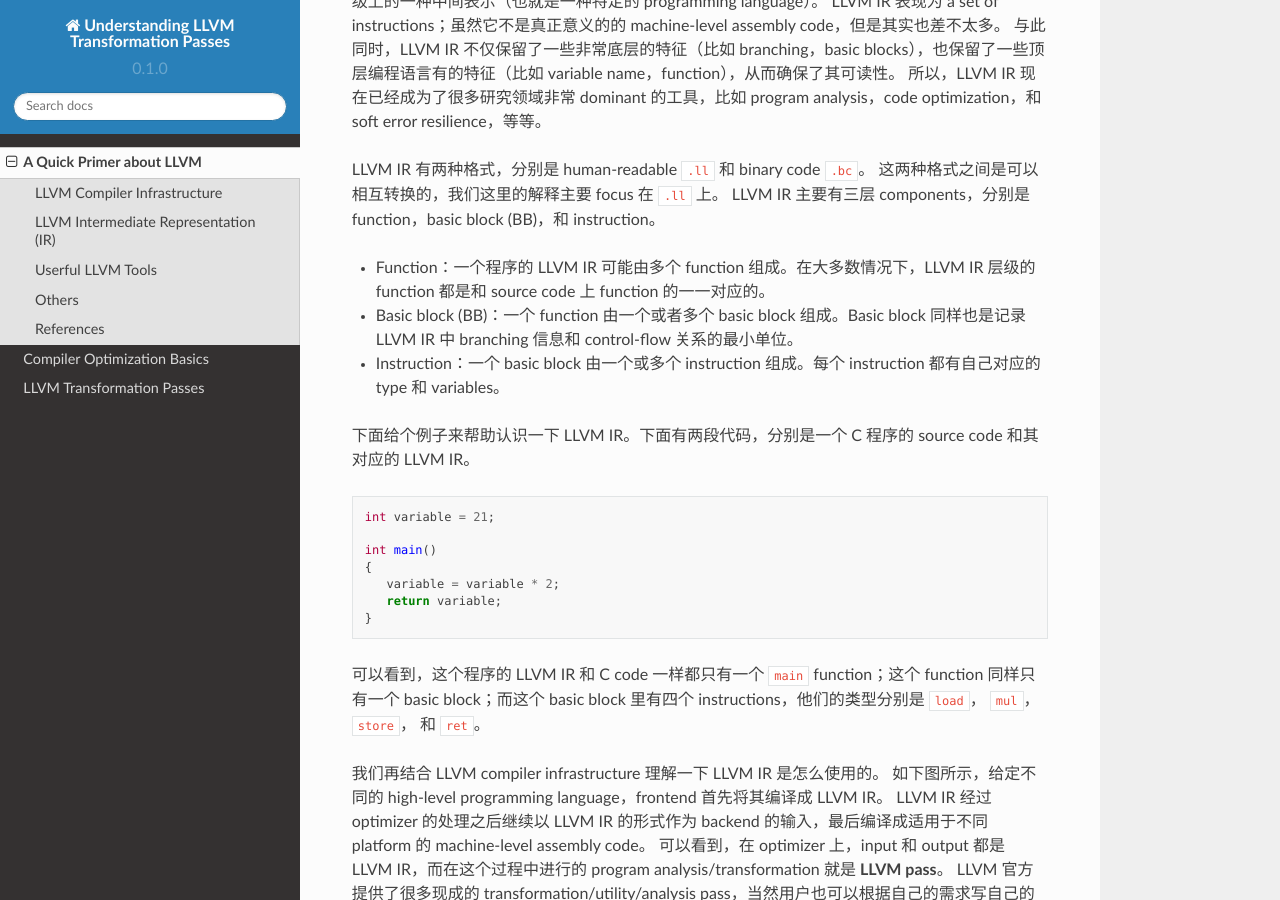
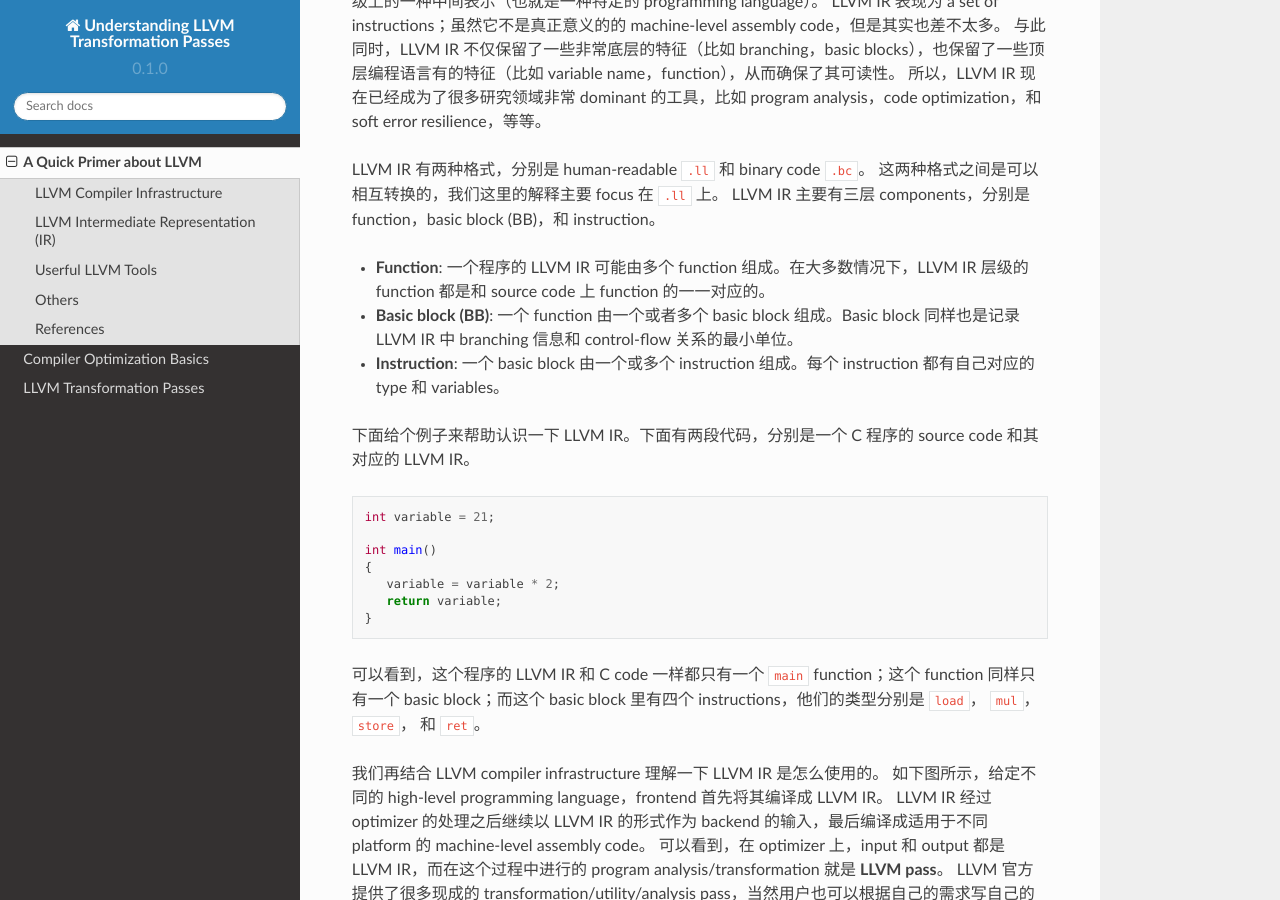
Before and after one commit to hyfshishen/understanding-llvm-transformation-passes, a Sphinx documentation site: the page built from docs/source/LLVM-a-quick-primer/index.rst, in a window 1280 px wide and 900 px high, scrolled down 968 px. Built offline with Sphinx 7.4.7 and the Read the Docs theme 2.0.0, drawn with Linux system fonts in a browser that asks for light colours.

Commit message:
updating

```diff
--- a/docs/source/LLVM-a-quick-primer/index.rst
+++ b/docs/source/LLVM-a-quick-primer/index.rst
@@ -35,9 +35,9 @@ LLVM IR 有两种格式，分别是 human-readable ``.ll`` 和 binary code ``.bc
 这两种格式之间是可以相互转换的，我们这里的解释主要 focus 在 ``.ll`` 上。
 LLVM IR 主要有三层 components，分别是 function，basic block (BB)，和 instruction。
 
-- Function：一个程序的 LLVM IR 可能由多个 function 组成。在大多数情况下，LLVM IR 层级的 function 都是和 source code 上 function 的一一对应的。
-- Basic block (BB)：一个 function 由一个或者多个 basic block 组成。Basic block 同样也是记录 LLVM IR 中 branching 信息和 control-flow 关系的最小单位。
-- Instruction：一个 basic block 由一个或多个 instruction 组成。每个 instruction 都有自己对应的 type 和 variables。
+- **Function**: 一个程序的 LLVM IR 可能由多个 function 组成。在大多数情况下，LLVM IR 层级的 function 都是和 source code 上 function 的一一对应的。
+- **Basic block (BB)**: 一个 function 由一个或者多个 basic block 组成。Basic block 同样也是记录 LLVM IR 中 branching 信息和 control-flow 关系的最小单位。
+- **Instruction**: 一个 basic block 由一个或多个 instruction 组成。每个 instruction 都有自己对应的 type 和 variables。
 
 下面给个例子来帮助认识一下 LLVM IR。下面有两段代码，分别是一个 C 程序的 source code 和其对应的 LLVM IR。
 
```
